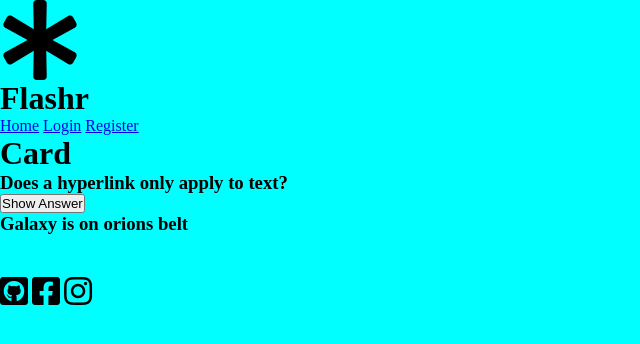
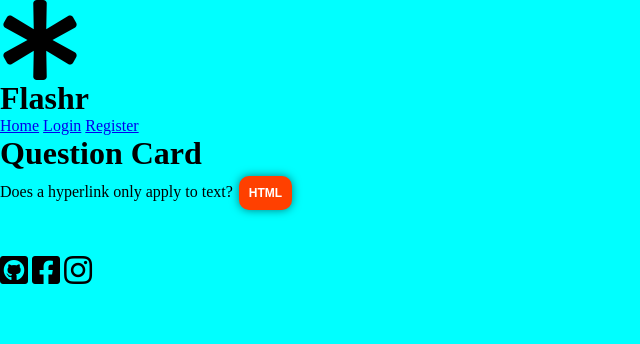
Before and after one commit to professionalzack/flashr, a Django app: page /question/1 in a window 1280 px wide. Shown: the top 344 px of the page, without its empty margins (0-640 px from the left). Run offline with Django 3.2, Linux system fonts and the light colour scheme; data comes from the database, SQL or seed files in the repository; some libraries are stand-ins or nearby versions.

Commit message:
using a single card template for deck and question view

```diff
--- a/flashr/views.py
+++ b/flashr/views.py
@@ -19,20 +19,25 @@ def landing(request):
 
 #Questions
 def question_show(request, pk):
+  deck = False # Single flash card, not in a deck
   question = Question.objects.get(pk=pk)
-  return render(request, 'flashr/card.html', {'question': question})
+  card_tags = question.tags.all()
+  values =  {'question': question, 'deck': deck, 'card_tags': card_tags}
+  return render(request, 'flashr/card.html', values)
 
 #Deck
 ##show one deck item
 def deck_show(request, tag, idx):
-  print('deck show. Request: ', request)
+  deck = True # View for a deck of flash cards
   if idx <= 0: idx = 1
   # Next
   ## Will need to know how many questions there are in total for this tag
   ## Add if statement for stopping going past that max tag id
   user = request.user
   question = Deck.objects.get(profile=user.profile, order_idx=idx).question
-  return render(request, 'flashr/card_deck.html', {'question': question, 'tag': tag, 'idx': idx})
+  card_tags = question.tags.all()
+  values = {'question': question, 'deck': deck, 'card_tags': card_tags, 'tag': tag, 'idx': idx}
+  return render(request, 'flashr/card.html', values)
 
 # def deck_next(request, tag, idx):
 #   question = Deck.objects.filter(profile=profile, order_idx=(idx+1)) #does this work ?
--- a/templates/flashr/card.html
+++ b/templates/flashr/card.html
@@ -1,16 +1,49 @@
-{% extends '../base.html' %} {% block content %}
-<h1>Card</h1>
+{% extends '../base.html' %}
+
+{% block content %}
+{% if deck == True %}
+  <h1>Deck Card</h1>
+{% else %}
+  <h1>Question Card</h1>
+{% endif %}
+
+{{ question.title }}
+{% for tag in card_tags %}
+  <a style="text-decoration:none;" href="{% url 'deck_create' tag=tag.content %}">
+    <button class="mini-tag" style="background-color:{{tag.color_code}};">{{ tag.content }}</button>
+  </a>
+{% endfor %}
+
+{% if deck == True %}
+  <div class="deck-wrapper">
+    <div class="previous">
+      <a href="{% url 'deck_show' tag=tag idx=idx|add:"-1" %}">Previous</a>
+    </div>
+    <div class="next">
+      Next
+    </div>
+  </div>
+{% endif %}
+
+{% comment %} <div class="deck-wrapper">
+  <div class="previous">
+    <a href="{% url 'deck_show' tag=tag idx=idx|add:"-1" %}">Previous</a>
+  </div>
+<div class="next">Next</div>
+</div> {% endcomment %}
+
+{% comment %} <h1>Card</h1>
 <div class="question-card">
     <h3>{{question.title}}</h3>
 </div>
 
-<!-- <form method="POST" class="answer-form">
+<form method="POST" class="answer-form">
 	{% csrf_token %}
 	{{ form.as_p }}
 	<button type="submit" class="">Submit Answer</button>
-</form> -->
+</form>
 <button class="answer-toggler" onclick="showAnswer()">Show Answer</button>
 	<div class="previous-answers" id="myDIV">
 		<h3>Galaxy is on orions belt</h3>
-	</div>
+	</div> {% endcomment %}
 {% endblock %}
```
